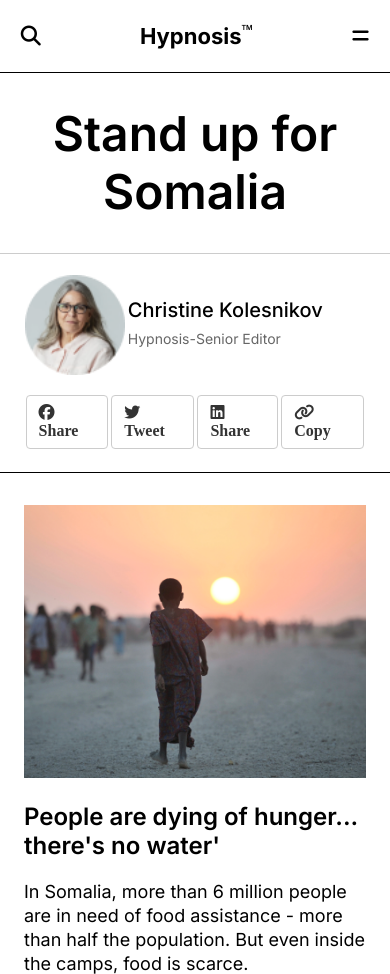
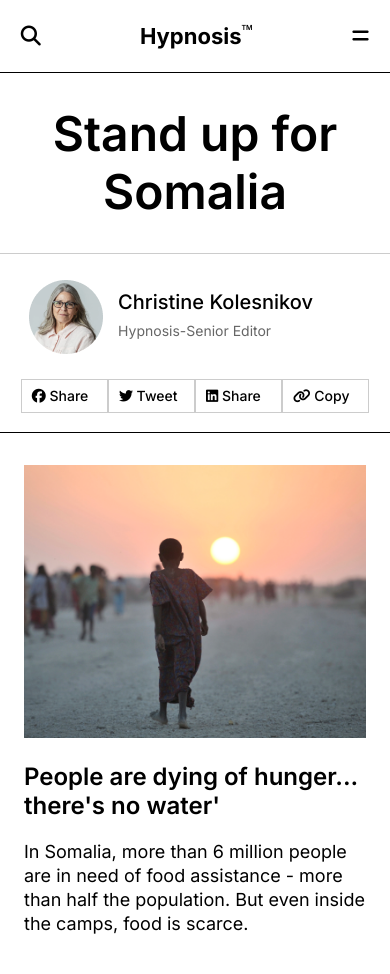
Before and after one commit to LuisFerRG/Hypnosis-page, a website: page index.html in a window 390 px wide. Shown: the top 974 px of the page. Drawn offline with Linux system fonts and the light colour scheme.

Commit message:
fix resposive in 375px

```diff
--- a/index.html
+++ b/index.html
@@ -44,6 +44,7 @@
       </div>
       </div>
   <div class="social-media">
+    <div class="icon-social">
     <a href="https://www.facebook.com/hypnosis"class="button facebook">
       <i class="fa-brands fa-facebook"></i> Share
     </a>
@@ -56,6 +57,7 @@
     <a href="https://www.instagram.com/hypnosis" class="button linkedin">
       <i class="fas fa-link"></i> Copy
     </a>
+  </div>
   </div>
 </div>
 </main>
--- a/styles.css
+++ b/styles.css
@@ -120,12 +120,12 @@ ul {
   flex-flow: row wrap;
   border-top: 1px solid #ccc;
   border-bottom: 1px solid #000;
-  padding: 3rem 0;
+  padding: 2rem 0;
 }
 
 .img {
-  width: 100px;
-  height: 100px;
+  width: 74px;
+  height: 74px;
 }
 
 .profile-header {
@@ -169,12 +169,18 @@ ul {
 .button {
   background-color: #eee;
   border: 1px solid #ccc;
-  border-radius: 4px;
   color: #333;
   text-decoration: none;
   display: inline-block;
   padding: 8px 12px;
   cursor: pointer;
+  margin: 0.3rem;
+  font-family: Inter, sans-serif;
+  font-size: 14px;
+  font-weight: 500;
+  line-height: 20px;
+  letter-spacing: 0;
+  text-align: left;
 }
 
 .twitter,
@@ -183,8 +189,6 @@ ul {
 .linkedin {
   background-color: #fff;
   color: #000;
-  font-size: 1.5em;
-  font-weight: bold;
 }
 
 .content-1 {
@@ -209,8 +213,9 @@ ul {
   display: flex;
   justify-content: space-between;
   align-items: center;
-  padding: 3rem 3rem;
+  padding: 3rem 0;
   width: 100%;
+  max-width: 1180px;
   height: auto;
 }
 
@@ -229,7 +234,7 @@ ul {
 .content-1 .p {
   width: 578px;
   height: 90px;
-  margin-left: 8rem;
+  margin-left: 10rem;
   font-family: Inter, sans-serif;
   font-size: 20px;
   font-weight: 400;
@@ -866,38 +871,35 @@ ul {
   }
 
   .profile {
-    padding: 1.5rem;
+    padding: 1.3rem;
     padding-bottom: 0;
-    min-height: 220px;
+    min-height: 180px;
   }
 
   .button {
-    padding: 0 1rem;
-    font-size: 16px;
-    margin: 0 0.1rem;
-  }
-
-  .profile .button {
-    background-color: #fff;
+    margin: 0;
+    padding: 6px 10px;
+    width: 100%;
+    max-width: 89px;
+    max-height: 36px;
     border: 1px solid #ccc;
-    border-radius: 4px;
-    color: #333;
-    text-decoration: none;
-    display: inline-block;
-    padding: 8px 12px;
-    cursor: pointer;
   }
 
   .profile-header {
     margin: 0;
   }
 
+  .icon-social {
+    margin: 0;
+    display: flex;
+    justify-content: space-between;
+    width: 100%;
+    max-width: 388px;
+  }
+
   .social-media {
     margin: 0;
     width: 100%;
-    max-width: 400px;
-    display: flex;
-    justify-content: space-between;
   }
 
   .content-1 {
@@ -1399,16 +1401,21 @@ ul {
   }
 
   .social-media-1 {
+    margin: 0;
     padding: 0;
     padding-top: 2rem;
     padding-bottom: 1rem;
     width: 100%;
-    max-width: 192px;
+    max-width: 428px;
+    display: flex;
+    justify-content: center;
   }
 
   .social-media-1 .button {
-    padding: 0 0.5rem;
+    padding: 0;
     margin: 0;
+    max-width: 50px;
+    font-size: 25px;
   }
 
   .information-2 .a {
```
